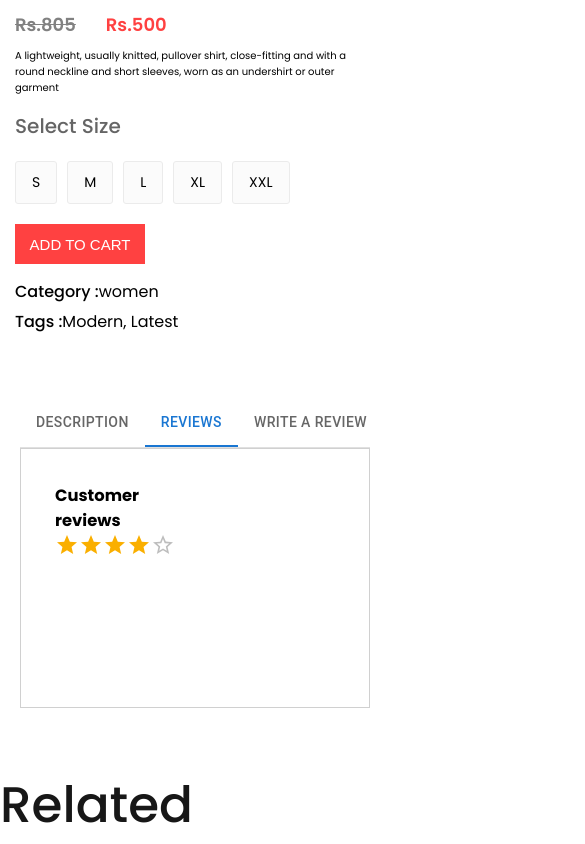
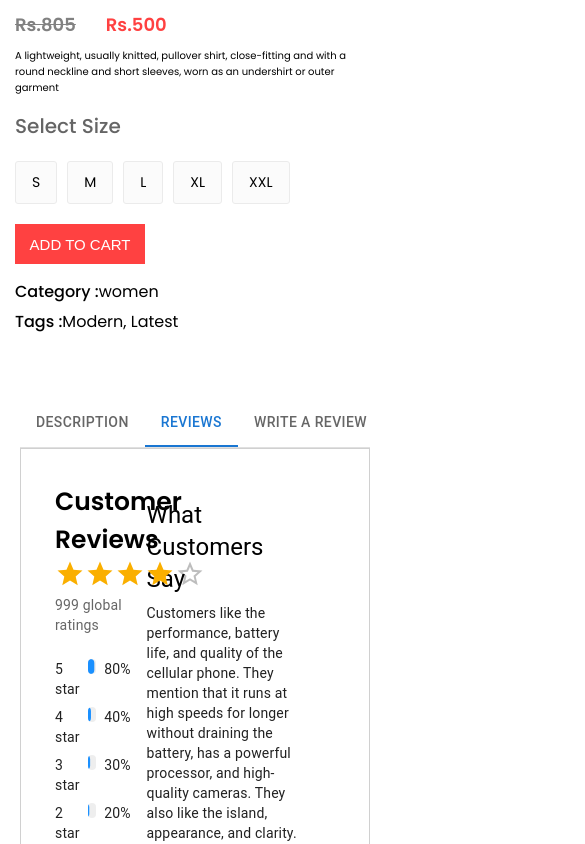
Before and after one commit to Pratik0192/Ecommerce-website-trendify, a React (Create React App) app: page /product/1 in a window 390 px wide. Both pictures are taken after a click on the tab "REVIEWS". Shown: the part 756-1600 px from the top of the page, 585 px wide, since content can reach past the window. Built offline with nearby package versions, Linux system fonts and the light colour scheme.

Commit message:
Changed Product Review Section Tab

```diff
--- a/src/Components/DescriptionBox/DescriptionBox.css
+++ b/src/Components/DescriptionBox/DescriptionBox.css
@@ -1,10 +1,10 @@
-.descriptionbox{
+.descriptionbox {
   margin: 50px;
 }
-.descriptionbox-navigator{
+.descriptionbox-navigator {
   padding: 10px;
 }
-.descriptionbox-nav-box{
+.descriptionbox-nav-box {
   display: flex;
   align-items: center;
   justify-content: center;
@@ -14,33 +14,30 @@
   height: 70px;
   border: 1px solid #d0d0d0;
 }
-.descriptionbox-nav-box.fade{
-    background: #FBFBFB;
+.descriptionbox-nav-box.fade {
+  background: #fbfbfb;
   color: #555;
 }
-.decriptionbox-description{
+.decriptionbox-description {
   display: flex;
   flex-direction: column;
   gap: 25px;
-    border: 1px solid #D0D0D0;
+  border: 1px solid #d0d0d0;
   padding: 10px;
 }
-@media(max-width: 1280px){
-    .descriptionbox{
+@media (max-width: 1280px) {
+  .descriptionbox {
     margin: 60px;
   }
 }
-@media(max-width: 1280px){
-    .descriptionbox{
+@media (max-width: 1280px) {
+  .descriptionbox {
     margin: 60px 20px;
   }
-    .decriptionbox-description{
+  .decriptionbox-description {
     font-size: 14px;
   }
 }
-
-
-
 
 .customer-reviews-container {
   display: flex;
@@ -48,19 +45,30 @@
 }
 
 .overall-review-bar {
-    width: 33%;
+  width: 27%;
 }
 
 .review-progress {
   margin-top: 10px;
   margin-left: 0;
-    margin-right: 200px;
+  margin-right: 10px;
   margin-bottom: 10px;
 }
 
 .customer-reviews {
   width: 66%;
-    height: 100px;
+}
+
+.review-list-item-container {
+  display: flex;
+  flex-direction: column;
+}
+
+.review-list-item-container .top-reviews-text {
+  font-size: 22px;
+  font-weight: 500;
+  margin-top: 15px;
+  margin-left: 15px;
 }
 
 .submit-rating-dialog {
--- a/src/Components/DescriptionBox/DescriptionBox.jsx
+++ b/src/Components/DescriptionBox/DescriptionBox.jsx
@@ -1,29 +1,18 @@
 import React, { useState } from 'react'
 import './DescriptionBox.css';
-import { styled } from '@mui/material/styles';
 import Box from '@mui/material/Box';
 import Button from '@mui/material/Button';
 import Tabs from '@mui/material/Tabs';
 import Tab from '@mui/material/Tab';
-import Rating from '@mui/material/Rating';
-import LinearProgress, { linearProgressClasses } from '@mui/material/LinearProgress';
-import DialogTitle from '@mui/material/DialogTitle';
-import Dialog from '@mui/material/Dialog';
-import Typography from '@mui/material/Typography';
-import Divider from '@mui/material/Divider';
+import ReviewBarLeft from '../ReviewBarLeft/ReviewBarLeft';
+import ReviewHeader from '../ReviewHeader/ReviewHeader';
+import ReviewListItem from '../ReviewListItem/ReviewListItem';
+import List from '@mui/material/List';
 
+import avatar1 from '../Assets/product_12.png';
+import avatar2 from '../Assets/product_13.png';
+import avatar3 from '../Assets/product_14.png';
 
-const BorderLinearProgress = styled(LinearProgress)(({ theme }) => ({
-  height: 10,
-  borderRadius: 5,
-  [`&.${linearProgressClasses.colorPrimary}`]: {
-    backgroundColor: theme.palette.grey[theme.palette.mode === 'light' ? 200 : 800],
-  },
-  [`& .${linearProgressClasses.bar}`]: {
-    borderRadius: 5,
-    backgroundColor: theme.palette.mode === 'light' ? '#1a90ff' : '#308fe8',
-  },
-}));
 
 
 function CustomTabPanel(props) {
@@ -49,49 +38,27 @@ function a11yProps(index) {
   };
 }
 
-function SimpleDialog(props) {
-  const { onClose, selectedValue, open } = props;
-  const [ratingValue, setRatingValue] = useState(2);
 
-  const handleClose = () => {
-    onClose(selectedValue);
-  };
-
-  return (
-    <Dialog onClose={handleClose} open={open}>
-      <div className="submit-rating-dialog">
-        <DialogTitle>Create Review</DialogTitle>
-        <Typography component="legend">Controlled</Typography>
-        <Rating
-          name="simple-controlled"
-          value={ratingValue}
-          onChange={(event, newValue) => {
-            setRatingValue(newValue);
-          }}
-        />
-        <Button variant="outlined">Write a product review</Button>
-      </div>
-    </Dialog>
-  );
-}
-
-
-const DescriptionBox = () =>{
+const DescriptionBox = () => {
   const [value, setValue] = useState(0);
-  const [open, setOpen] = useState(false);
 
   const handleChange = (event, newValue) => {
     setValue(newValue);
   };
 
-  const handleClickOpen = () => {
-    setOpen(true);
-  };
-
-  const handleClose = (value) => {
-    setOpen(false);
-    //setSelectedValue(value);
-  };
+  const reviewTextString = "Here is my review of the iPhone 14 Pro Max after using it for a couple of weeks\
+    The iPhone 14 Pro Max is the most advanced and powerful smartphone that Apple has made.\
+    It offers a stunning design, a superb display, a pro-level camera system, and a \
+    blazing-fast performance. It is not a cheap device, but it is worth every penny if you \
+    are looking for the best of the best.\
+    Design: The iPhone 14 Pro Max has a sleek and elegant design that feels premium in the \
+    hand. It has a flat 6.7-inch OLED display that covers almost the entire front of the \
+    device, with a pill-shaped notch at the top that houses the Face ID sensors and the \
+    selfie camera. The back of the device is made of textured matt glass that resists \
+    fingerprints and scratches, and the frame is made of stainless steel that adds \
+    durability and shine. The device comes in four beautiful colors: Space Black, Silver, \
+    Gold, and Deep Purple. The iPhone 14 Pro Max also has an IP68 rating, which means it \
+    can withstand water up to 6 meters deep for up to 30 minutes.";
 
   return (
     <div className='descriptionbox'>
@@ -112,25 +79,37 @@ const DescriptionBox = () =>{
           <CustomTabPanel value={value} index={1}>
             <div className="customer-reviews-container">
               <div className="overall-review-bar">
-                <h3>Customer reviews</h3>
-                <Rating name="read-only" value={4} readOnly />
-                <BorderLinearProgress className="review-progress" variant="determinate" value={80} />
-                <BorderLinearProgress className="review-progress" variant="determinate" value={50} />
-                <BorderLinearProgress className="review-progress" variant="determinate" value={30} />
-                <BorderLinearProgress className="review-progress" variant="determinate" value={20} />
-                <BorderLinearProgress className="review-progress" variant="determinate" value={10} />
+                <ReviewBarLeft />
               </div>
-              <div className="customer-reviews"></div>
+              <div className="customer-reviews">
+                <ReviewHeader />
+                <div className="review-list-item-container">
+                  <p className="top-reviews-text">Top reviews from India</p>
+                  <List sx={{ width: '100%', bgcolor: 'background.paper' }}>
+                    <ReviewListItem
+                      avatar={avatar1}
+                      userName="Pratik Chakrabarty"
+                      reviewText={reviewTextString}
+                    />
+                    <ReviewListItem
+                      avatar={avatar2}
+                      userName="Vinay Sahal"
+                      reviewText={reviewTextString}
+                    />
+                    <ReviewListItem
+                      avatar={avatar3}
+                      userName="Sayantan Sardar"
+                      reviewText={reviewTextString}
+                    />
+                  </List>
+                </div>
+              </div>
             </div>
           </CustomTabPanel>
           <CustomTabPanel value={value} index={2}>
-            <Button variant="outlined" onClick={handleClickOpen}>
+            <Button variant="outlined">
               Write a product review
             </Button>
-            <SimpleDialog
-              open={open}
-              onClose={handleClose}
-            />
           </CustomTabPanel>
           </div>
         </Box>
@@ -138,4 +117,4 @@ const DescriptionBox = () =>{
   )
 }
 
-export default DescriptionBox
+export default DescriptionBox;
--- a/src/Components/Navbar/Navbar.jsx
+++ b/src/Components/Navbar/Navbar.jsx
@@ -54,4 +54,4 @@ const Navbar = () => {
   )
 }
 
-export default Navbar
+export default Navbar;
--- /dev/null
+++ b/src/Components/ProductReviewDialog/ProductReviewDialog.jsx
@@ -0,0 +1,38 @@
+import React from 'react';
+import Button from '@mui/material/Button';
+import Dialog from '@mui/material/Dialog';
+import DialogActions from '@mui/material/DialogActions';
+import DialogContent from '@mui/material/DialogContent';
+import DialogContentText from '@mui/material/DialogContentText';
+import DialogTitle from '@mui/material/DialogTitle';
+
+const ProductReviewDialog = (props) => {
+  const { open, setOpen, handleClose } = props;
+
+  return (
+    <Dialog
+      open={open}
+      onClose={handleClose}
+      aria-labelledby="alert-dialog-title"
+      aria-describedby="alert-dialog-description"
+    >
+      <DialogTitle id="alert-dialog-title">
+        {"Use Google's location service?"}
+      </DialogTitle>
+      <DialogContent>
+        <DialogContentText id="alert-dialog-description">
+          Let Google help apps determine location. This means sending anonymous
+          location data to Google, even when no apps are running.
+        </DialogContentText>
+      </DialogContent>
+      <DialogActions>
+        <Button onClick={handleClose}>Disagree</Button>
+        <Button onClick={handleClose} autoFocus>
+          Agree
+        </Button>
+      </DialogActions>
+    </Dialog>
+  )
+}
+
+export default ProductReviewDialog;
--- /dev/null
+++ b/src/Components/ReviewBarLeft/ReviewBarLeft.css
@@ -0,0 +1,26 @@
+.reviews-heading-text {
+  font-size: 25px;
+  font-weight: 600;
+}
+
+.rating-bar {
+  display: flex;
+  flex-direction: row;
+}
+
+.review-this-product {
+  display: flex;
+  flex-direction: column;
+}
+
+.review-this-product p {
+  font-size: 25px;
+  font-weight: 500;
+  margin-bottom: 5px;
+}
+
+.review-this-product span {
+  font-size: 0.9em;
+  margin-top: 5px;
+  margin-bottom: 15px;
+}
--- /dev/null
+++ b/src/Components/ReviewBarLeft/ReviewBarLeft.jsx
@@ -0,0 +1,87 @@
+import React, { useState } from 'react';
+import './ReviewBarLeft.css';
+import { styled } from '@mui/material/styles';
+import Box from '@mui/material/Box';
+import Typography from '@mui/material/Typography';
+import Rating from '@mui/material/Rating';
+import Stack from '@mui/material/Stack';
+import Divider from '@mui/material/Divider';
+import Button from '@mui/material/Button';
+import LinearProgress, { linearProgressClasses } from '@mui/material/LinearProgress';
+import ProductReviewDialog from '../ProductReviewDialog/ProductReviewDialog';
+
+
+const BorderLinearProgress = styled(LinearProgress)(({ theme }) => ({
+  width: 200,
+  height: 15,
+  borderRadius: 4,
+  [`&.${linearProgressClasses.colorPrimary}`]: {
+    backgroundColor: theme.palette.grey[theme.palette.mode === 'light' ? 200 : 800],
+  },
+  [`& .${linearProgressClasses.bar}`]: {
+    borderRadius: 5,
+    backgroundColor: theme.palette.mode === 'light' ? '#1a90ff' : '#308fe8',
+  },
+}));
+
+const ReviewBarLeft = () => {
+  const [open, setOpen] = useState(false);
+
+  const handleClickOpen = () => {
+    setOpen(true);
+  };
+
+  const handleClose = () => {
+    setOpen(false);
+  };
+
+  return (
+    <Box sx={{ p: 0 }}>
+      <div className="reviews-heading-text">Customer Reviews</div>
+      <Rating name="read-only" value={4} size="large" readOnly />
+      <Typography color="text.secondary" variant="body2">
+        999 global ratings
+      </Typography>
+      <Stack sx={{ p: 0, marginTop: 3 }} direction="row" spacing={1}>
+        <Typography color="text.primary" variant="body2">5 star</Typography>
+        <BorderLinearProgress className="review-progress" variant="determinate" value={80} />
+        <Typography color="text.primary" variant="body2">80%</Typography>
+      </Stack>
+      <Stack sx={{ p: 0, marginTop: 1 }} direction="row" spacing={1}>
+        <Typography color="text.primary" variant="body2">4 star</Typography>
+        <BorderLinearProgress className="review-progress" variant="determinate" value={40} />
+        <Typography color="text.primary" variant="body2">40%</Typography>
+      </Stack>
+      <Stack sx={{ p: 0, marginTop: 1 }} direction="row" spacing={1}>
+        <Typography color="text.primary" variant="body2">3 star</Typography>
+        <BorderLinearProgress className="review-progress" variant="determinate" value={30} />
+        <Typography color="text.primary" variant="body2">30%</Typography>
+      </Stack>
+      <Stack sx={{ p: 0, marginTop: 1 }} direction="row" spacing={1}>
+        <Typography color="text.primary" variant="body2">2 star</Typography>
+        <BorderLinearProgress className="review-progress" variant="determinate" value={20} />
+        <Typography color="text.primary" variant="body2">20%</Typography>
+      </Stack>
+      <Stack sx={{ p: 0, marginTop: '5px' }} direction="row" spacing={1}>
+        <Typography color="text.primary" variant="body2">1 star</Typography>
+        <BorderLinearProgress className="review-progress" variant="determinate" value={10} />
+        <Typography color="text.primary" variant="body2">10%</Typography>
+      </Stack>
+      <Divider sx={{ marginTop: 3, marginBottom: 2, width: '80%' }} />
+      <div className="review-this-product">
+        <p>Review this product</p>
+        <span>Share your thoughts with other customers</span>
+        <Button sx={{ width: '80%' }} variant="outlined" onClick={handleClickOpen}>
+          Write a product review
+        </Button>
+        <ProductReviewDialog
+          open={open}
+          setOpen={setOpen}
+          handleClose={handleClose}
+        />
+      </div>
+    </Box>
+  )
+}
+
+export default ReviewBarLeft;
--- /dev/null
+++ b/src/Components/ReviewHeader/ReviewHeader.jsx
@@ -0,0 +1,48 @@
+import React from 'react';
+import Card from '@mui/material/Card';
+import Box from '@mui/material/Box';
+import Chip from '@mui/material/Chip';
+import Stack from '@mui/material/Stack';
+import Divider from '@mui/material/Divider';
+import Typography from '@mui/material/Typography';
+import VerifiedIcon from '@mui/icons-material/Verified';
+
+
+const ReviewHeader = () => {
+  return (
+    <Box sx={{ p: 0 }}>
+      <Box sx={{ p: 2 }}>
+        <Stack direction="row" justifyContent="space-between" alignItems="center">
+          <Typography gutterBottom variant="h5" component="div">
+            What Customers Say
+          </Typography>
+        </Stack>
+        <Typography color="text.primary" variant="body2">
+          Customers like the performance, battery life, and quality of the cellular phone.
+          They mention that it runs at high speeds for longer without draining the battery,
+          has a powerful processor, and high-quality cameras. They also like the island, appearance,
+          and clarity. That said, opinions are mixed on camera quality and value.
+        </Typography>
+      </Box>
+      <Divider />
+      <Box sx={{ p: 2 }}>
+        <Typography gutterBottom variant="body2" sx={{ marginBottom: 2 }}>
+          Select to learn more
+        </Typography>
+        <Stack direction="row" spacing={1}>
+          {/* <Chip color="primary" label="Soft" size="small" /> */}
+          <Chip icon={<VerifiedIcon />} label="Quality" size="medium" />
+          <Chip icon={<VerifiedIcon />} label="Battery Life" size="medium" />
+          <Chip icon={<VerifiedIcon />} label="Performance" size="medium" />
+          <Chip icon={<VerifiedIcon />} label="Clarity" size="medium" />
+          <Chip icon={<VerifiedIcon />} label="Appearance" size="medium" />
+          <Chip icon={<VerifiedIcon />} label="Island" size="medium" />
+          <Chip icon={<VerifiedIcon />} label="Camera Quality" size="medium" />
+        </Stack>
+      </Box>
+      <Divider sx={{ marginTop: 1, marginBottom: 2 }}/>
+    </Box>
+  )
+}
+
+export default ReviewHeader;
--- /dev/null
+++ b/src/Components/ReviewListItem/ReviewListItem.css
@@ -0,0 +1,3 @@
+.rating-title {
+  color: black;
+}
--- /dev/null
+++ b/src/Components/ReviewListItem/ReviewListItem.jsx
@@ -0,0 +1,51 @@
+import React from 'react';
+import './ReviewListItem.css';
+import List from '@mui/material/List';
+import ListItem from '@mui/material/ListItem';
+import Divider from '@mui/material/Divider';
+import ListItemText from '@mui/material/ListItemText';
+import ListItemAvatar from '@mui/material/ListItemAvatar';
+import Avatar from '@mui/material/Avatar';
+import Typography from '@mui/material/Typography';
+import Stack from '@mui/material/Stack';
+import Rating from '@mui/material/Rating';
+
+
+
+const ReviewListItem = (props) => {
+  const { avatar, userName, reviewText } = props;
+
+  return (
+    <>
+      <ListItem alignItems="flex-start">
+        <ListItemAvatar>
+          <Avatar alt="Remy Sharp" src={avatar} />
+        </ListItemAvatar>
+        <ListItemText
+          primary={userName}
+          secondary={
+            <React.Fragment>
+              <Stack direction="row" spacing={2}>
+                <Rating name="read-only" value={5} size="small" readOnly />
+                <h4 className="rating-title">The iPhone 14 Pro Max: An Epitome of Excellence</h4>
+              </Stack>
+              {"Reviewed in India on 28 July 2023"}
+              <Typography
+                sx={{ display: 'block', color: 'red', fontWeight: 600, fontSize: 12, marginBottom: 1 }}
+                component="span"
+                variant="body2"
+                color="text.primary"
+              >
+                Verified Purchase
+              </Typography>
+              {reviewText}
+            </React.Fragment>
+          }
+        />
+      </ListItem>
+      <Divider variant="inset" component="li" />
+    </>
+  );
+}
+
+export default ReviewListItem;
--- a/src/Pages/Product.jsx
+++ b/src/Pages/Product.jsx
@@ -20,4 +20,4 @@ const Product = () =>{
   )
 }
 
-export default Product
+export default Product;
```
Also changed, not shown: src/Components/ReviewHeader/ReviewHeader.css (added). Lines whose indentation alone changed are shown as unchanged.
